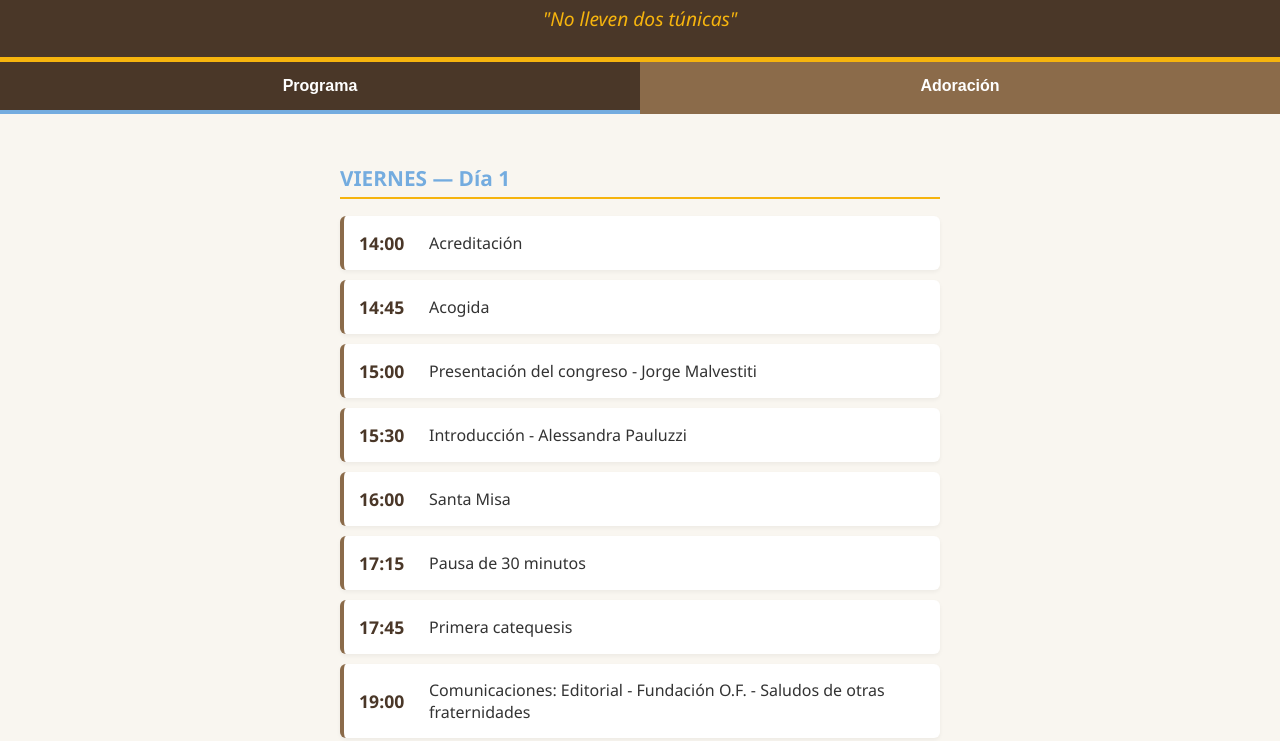
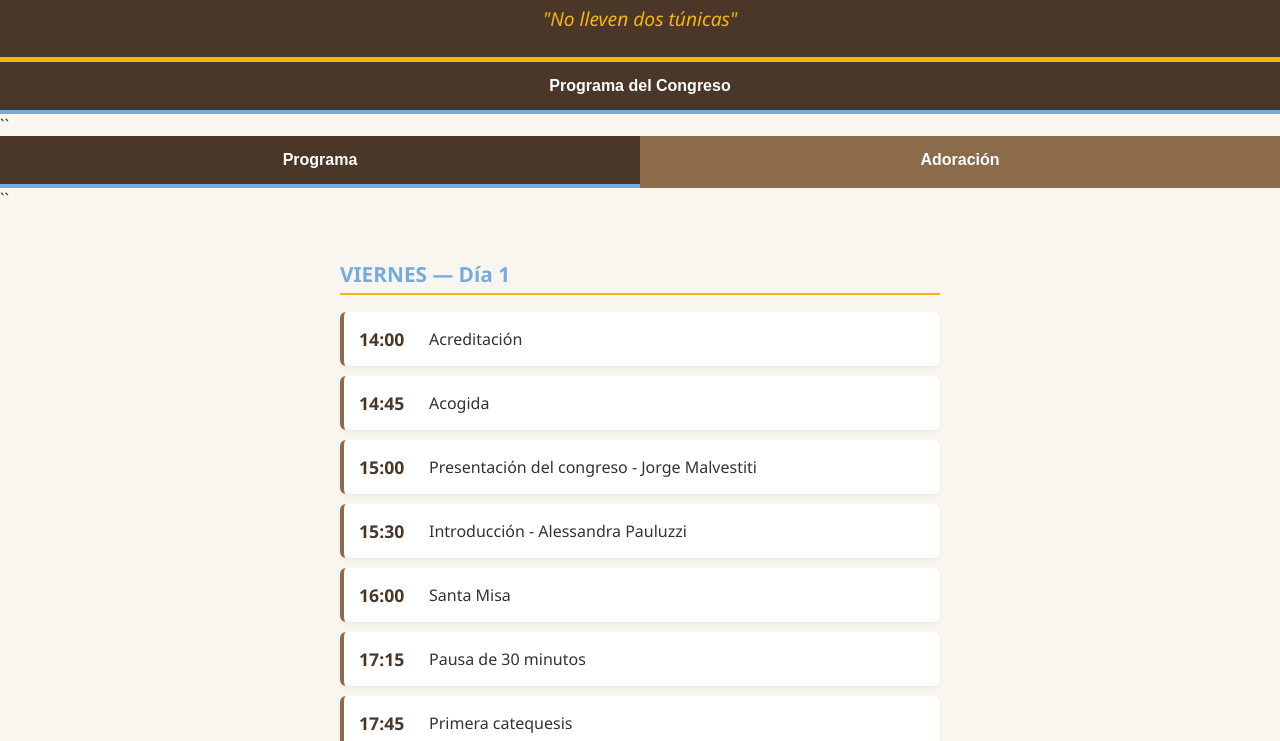
Before and after one commit to VirStockli/congresocmarg, a plain HTML site: page index.html in a window 1280 px wide. Shown: the part 59-800 px from the top of the page. Drawn offline with Linux system fonts and the light colour scheme; no server answers.

Commit message:
Actualizar index.html

```diff
--- a/index.html
+++ b/index.html
@@ -61,10 +61,14 @@
     </header>
 
     <div class="tabs">
+        <button class="tab-button active"   style="width: 100%;">Programa del Congreso</button>
+    </div>
+
+   `` <div class="tabs">
         <button class="tab-button active" onclick="cambiarPestana('cronograma')">Programa</button>
         <button class="tab-button" onclick="cambiarPestana('guardia')">Adoración</button>
     </div>
-
+``
     <div id="cronograma" class="content active">
         <h2 class="dia-titulo">VIERNES — Día 1</h2>
         <div class="evento"><span class="hora">14:00</span><span>Acreditación</span></div>
@@ -127,9 +131,9 @@
         }
     </script>
 
-    <script src="https://www.gstatic.com/firebasejs/8.10.1/firebase-app.js"></script>
+``    <script src="https://www.gstatic.com/firebasejs/8.10.1/firebase-app.js"></script>
     <script src="https://www.gstatic.com/firebasejs/8.10.1/firebase-database.js"></script>
-
+``
     <script>
         // 1. Tu configuración exacta de Firebase
         const firebaseConfig = {
```
